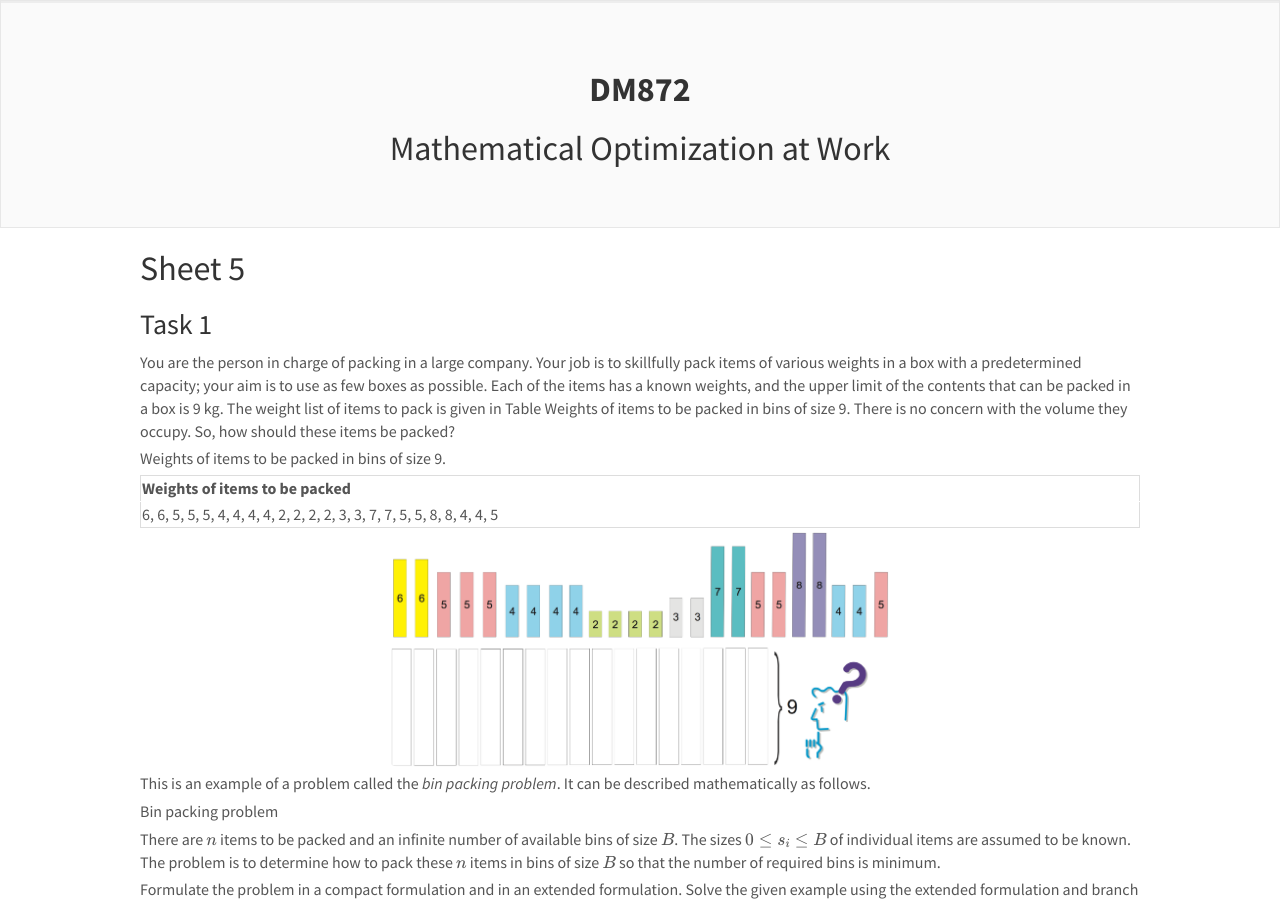
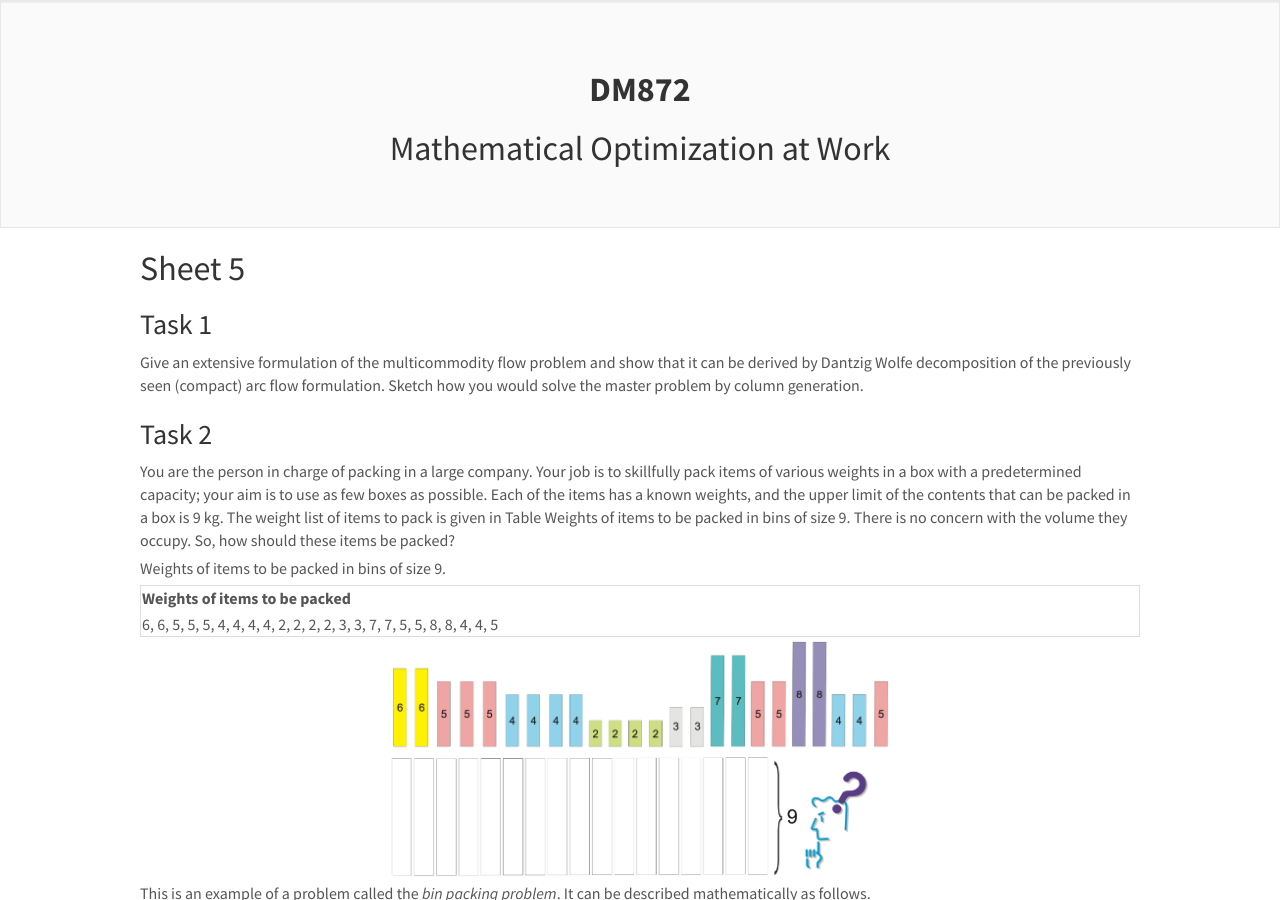
Before and after one commit to DM872/dm872.github.io, a Jekyll site: the page built from _posts/2021-05-02-colgen.md, in a window 1280 px wide and 900 px high. Built offline with Jekyll 4.4.1, drawn with Linux system fonts in a browser that asks for light colours; nearby versions of some CDN libraries; formulas are drawn with MathJax 3; a script that is not in the unit is left out; comment, search, counter and statistics services are not loaded.

```diff
--- a/_posts/2021-05-02-colgen.md
+++ b/_posts/2021-05-02-colgen.md
@@ -10,6 +10,15 @@ categories: exercises
 
 
 ### Task 1
+
+Give an extensive formulation of the multicommodity flow problem and
+show that it can be derived by Dantzig Wolfe decomposition of the
+previously seen (compact) arc flow formulation. Sketch how you would
+solve the master problem by column generation.
+
+
+
+### Task 2
 
 
 You are the person in charge of packing in a large company. Your job is
```
Also changed, not shown: index.md (+2 -1 lines), 1 other file.
